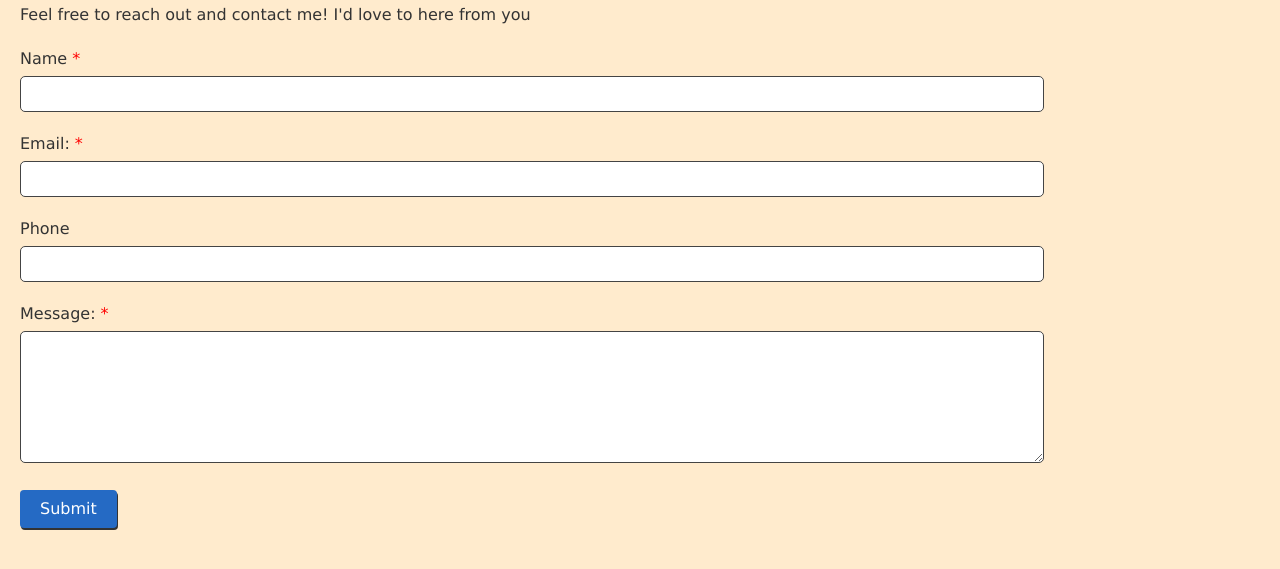
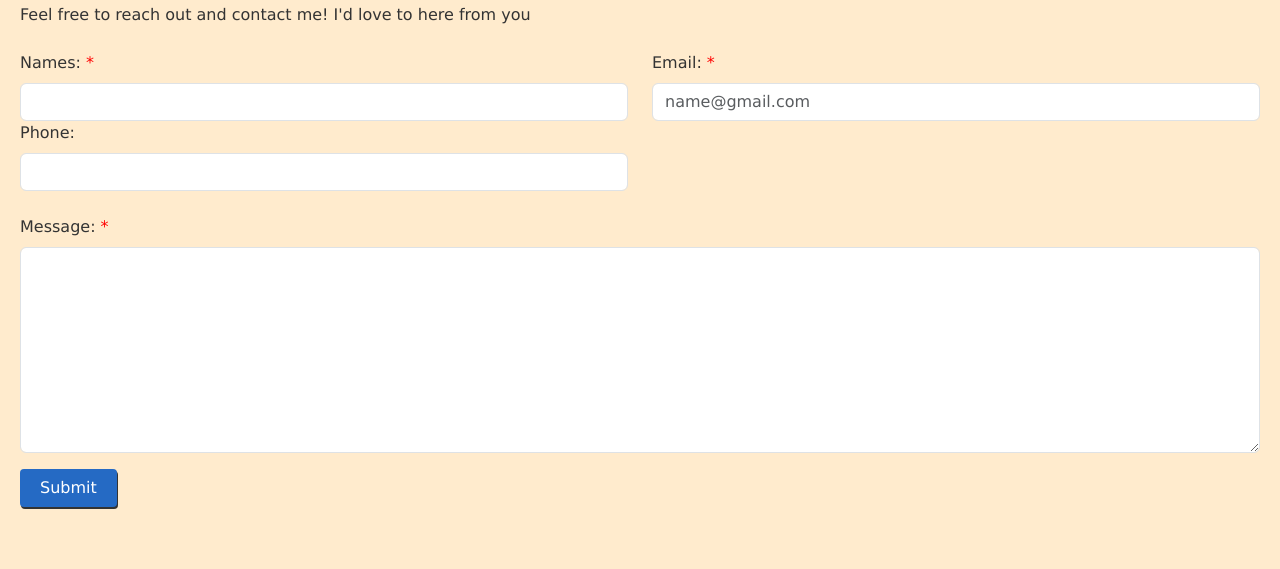
Before and after one commit to christinendolo/CV, a plain HTML site: page contact.html in a window 1280 px wide. Shown: the part 129-698 px from the top of the page. Drawn offline with nearby package versions, Linux system fonts and the light colour scheme.

Commit message:
Updated my contact

```diff
--- a/contact.html
+++ b/contact.html
@@ -48,27 +48,30 @@
     <p>Feel free to reach out and contact me! I'd love to here from you</p>
 
     <form action="https://formsubmit.co/a6ebc0bb3c86193726d9e28ac94f8b91" method="POST">
-      <div class="form-question required">
-        <label for="name">Name</label>
-        <input type="text" id="name" name="name" required />
+
+
+      <div class="row  my-4 ">
+        <div class="col-6 required">
+        <label for="fname" class="form-label ">Names:</label>
+        <input type="text" class="form-control col-6" id="fname ">
+      </div>
+      <div class="col-6 required">
+        <label for="email" class="form-label">Email:</label>
+        <input type="text" class="form-control col-6" id="email" placeholder="name@gmail.com">
+      </div>
+      <div class="col-6">
+        <label for="phone" class="form-label">Phone:</label>
+        <input type="number" class="form-control col-6" id="phone">
+      </div>
       </div>
 
-      <div class="form-question required">
-        <label for="email">Email:</label>
-        <input type="text" id="email" name="email" required />
+      <div class="mb-3 required">
+        <label for="Textarea1" class="form-label">Message:</label>
+        <textarea class="form-control" id="Textarea1" rows="8"></textarea>
       </div>
 
-      <div class="form-question">
-        <label for="phone">Phone</label>
-        <input type="text" id="phone" name="phone" />
-      </div>
-
-      <div class="form-question required">
-        <label for="message">Message:</label>
-        <textarea id="message" name="message" rows="5" required></textarea>
-      </div>
-
-      <input type="hidden" name="_next" value="http://127.0.0.1:5500/contact.html">
+      <input type="hidden" name="_next" value="
+      http://127.0.0.1:5500/contact.html">
       <input type="hidden" name="_captcha" value="false">
 
       <button type="submit" id="submit">Submit</button>
```
Also changed, not shown: cv.html (+1 -1 lines).
